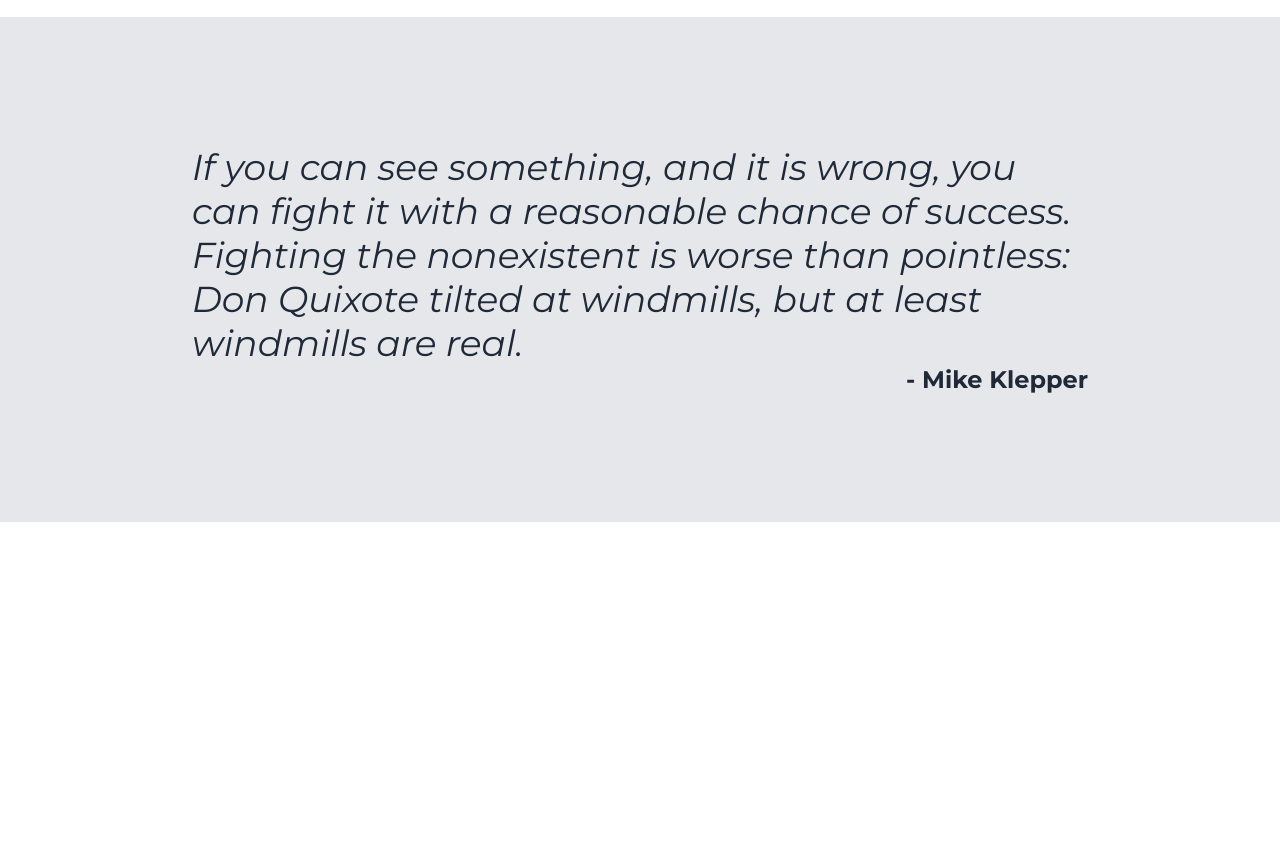
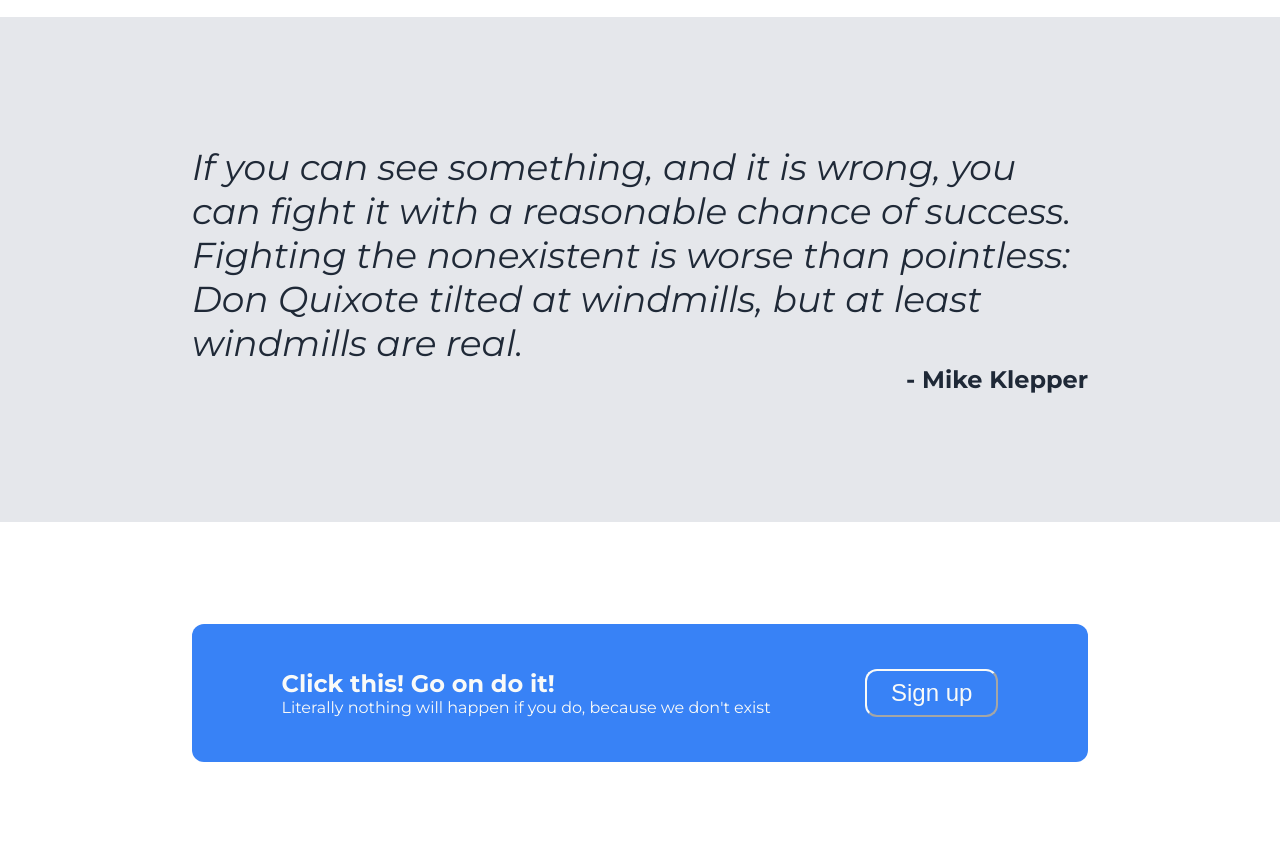
Before and after one commit to lordofthezeros/landing-page, a plain HTML site: page index.html in a window 1280 px wide. Shown: the part 932-1796 px from the top of the page. Before the commit the page ends 1454 px from the top, so only its background shows below. Drawn offline with Linux system fonts and the light colour scheme.

Commit message:
Add call to action section

```diff
--- a/index.html
+++ b/index.html
@@ -88,6 +88,18 @@
             <p class="quote-author">- Mike Klepper</p>
         </div>
     </section>
+
+    <section id="cta">
+        <div class="cta-container">
+            <div class="cta-content">
+                <div class="cta-text">
+                    <h2>Click this! Go on do it!</h2>
+                    <p>Literally nothing will happen if you do, because we don't exist</p>
+                </div>
+                <button class="cta-button">Sign up</button>
+            </div>
+        </div>
+    </section>
 </body>
 
 </html>
--- a/styles.css
+++ b/styles.css
@@ -139,3 +139,28 @@ body {
     font-size: 24px;
     font-weight: bold;
 }
+
+.cta-container {
+    padding: 8% 15%;
+    justify-content: center;
+    align-content: center;
+}
+
+.cta-content {
+    display: flex;
+    background-color: #3882F6;
+    border-radius: 12px;
+    padding: 5% 10%;
+    justify-content: space-between;
+    color: #F9FAF8;
+    font-family: 'Montserrat',   sans-serif;
+}
+
+.cta-button {
+    background-color: #3882F6;
+    border-color: #F9FAF8;
+    border-radius: 12px;
+    padding: 8px 24px;
+    font-size: 24px;
+    color: #F9FAF8;
+}
```
